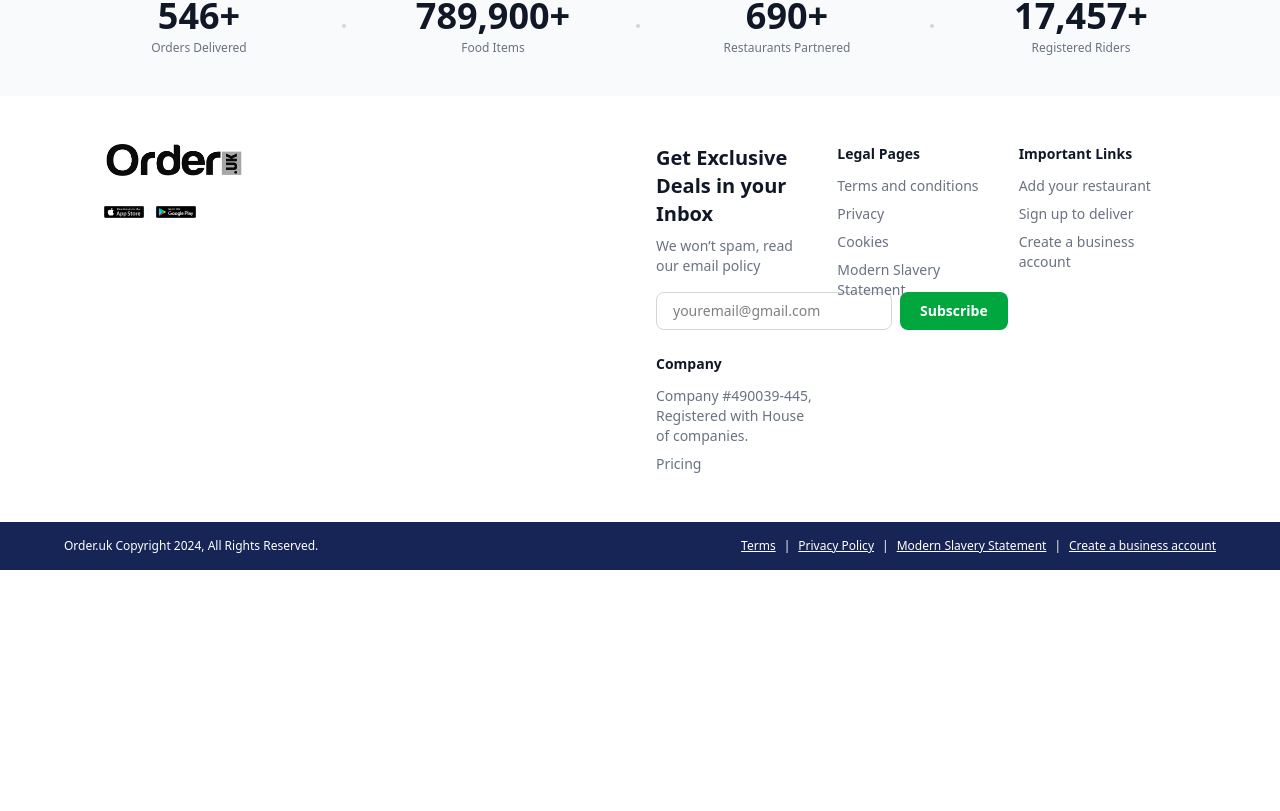
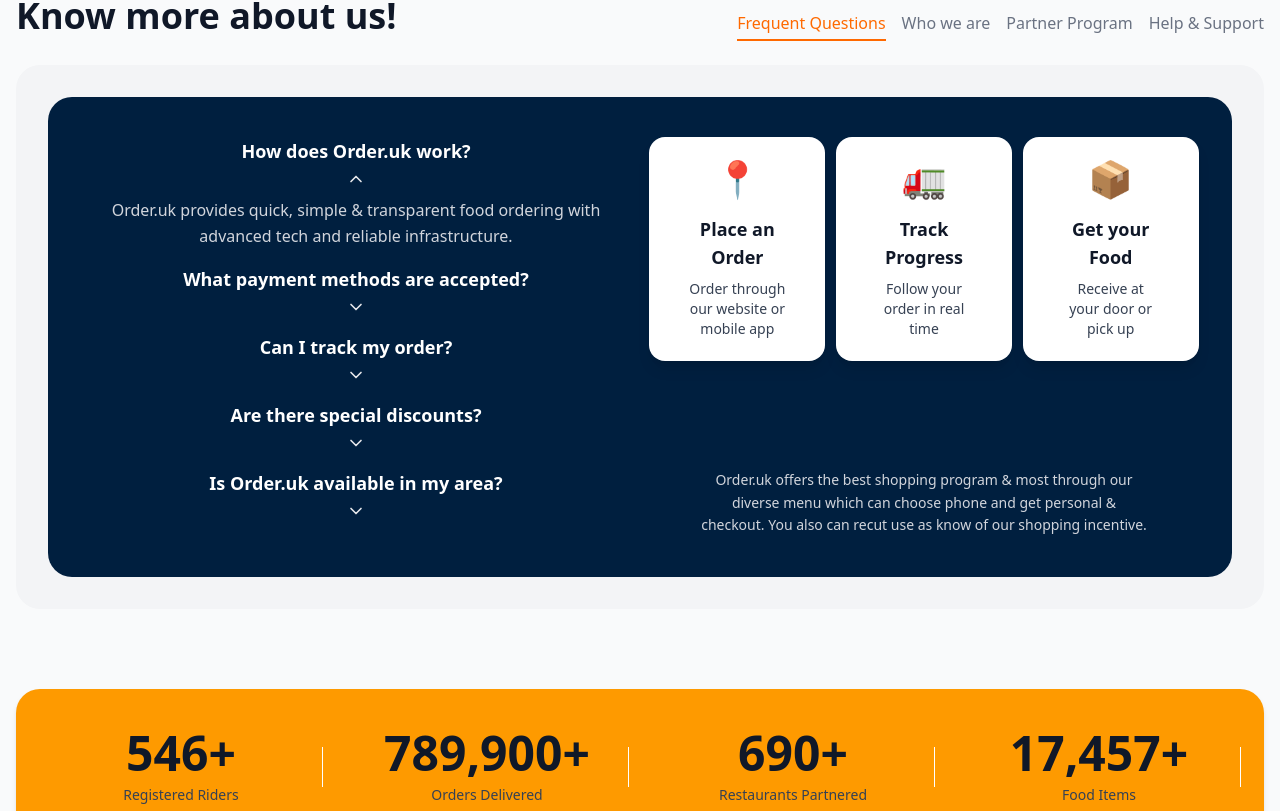
Before and after one commit to hacket41/Webpage-Home, a React (Vite) app: page / in a window 1280 px wide. Shown: the part 2669-3480 px from the top of the page. Before the commit the page ends 3239 px from the top, so only its background shows below. Built offline with nearby package versions, Linux system fonts and the light colour scheme.

Commit message:
Changes to ValueProp; Hero section to be altered

```diff
--- a/package.json
+++ b/package.json
@@ -11,6 +11,7 @@
   },
   "dependencies": {
     "@tailwindcss/vite": "^4.1.13",
+    "lucide-react": "^0.543.0",
     "react": "^19.1.1",
     "react-dom": "^19.1.1",
     "tailwindcss": "^4.1.13"
--- /dev/null
+++ b/src/components/about/AboutStrip.tsx
@@ -0,0 +1,114 @@
+import React, { useState } from 'react';
+import { ChevronDown, ChevronUp } from 'lucide-react';
+
+const AboutStrip = () => {
+  const [expandedQuestion, setExpandedQuestion] = useState(0);
+  const [activeTab, setActiveTab] = useState('faq'); // faq | who | partner | help
+
+  const tabs = [
+    { key: 'faq', label: 'Frequent Questions' },
+    { key: 'who', label: 'Who we are' },
+    { key: 'partner', label: 'Partner Program' },
+    { key: 'help', label: 'Help & Support' },
+  ];
+
+  const faqs = [
+    { q: 'How does Order.uk work?', a: 'Order.uk provides quick, simple & transparent food ordering with advanced tech and reliable infrastructure.' },
+    { q: 'What payment methods are accepted?', a: 'We accept all major credit cards, bank transfers, direct debit, and digital wallets.' },
+    { q: 'Can I track my order?', a: 'Yes, real-time tracking is available on our website and mobile app.' },
+    { q: 'Are there special discounts?', a: 'Yes – check the “Deals” section for ongoing promotions and partner offers.' },
+    { q: 'Is Order.uk available in my area?', a: 'Enter your postcode on the homepage to see available restaurants and riders near you.' },
+  ];
+
+  const infoCards = [
+    { icon: '📍', title: 'Place an Order', subtitle: 'Order through our website or mobile app' },
+    { icon: '🚛', title: 'Track Progress', subtitle: 'Follow your order in real time' },
+    { icon: '📦', title: 'Get your Food', subtitle: 'Receive at your door or pick up' },
+  ];
+
+  return (
+    <section className="px-4 py-10">
+      <div className="flex justify-center">
+        <div className="w-[1250px] max-w-full">
+          {/* Header + Tabs aligned with gray rectangle */}
+          <div className="flex flex-col md:flex-row items-start md:items-baseline justify-between mb-6">
+            <h2 className="text-3xl md:text-4xl font-bold text-gray-900 mb-4 md:mb-0">
+              Know more about us!
+            </h2>
+            <div className="flex gap-4 text-sm md:text-base">
+              {tabs.map((t) => (
+                <button
+                  key={t.key}
+                  onClick={() => setActiveTab(t.key)}
+                  className={`pb-1 border-b-2 transition ${
+                    activeTab === t.key
+                      ? 'text-orange-500 border-orange-500'
+                      : 'text-gray-500 border-transparent hover:text-gray-700'
+                  }`}
+                >
+                  {t.label}
+                </button>
+              ))}
+            </div>
+          </div>
+
+          {/* Centered light gray rectangle */}
+          <div className="bg-gray-100 rounded-3xl p-8 md:p-8">
+            {/* Navy inner section */}
+            <div className="bg-[#001f3f] rounded-3xl p-8 md:p-10 grid lg:grid-cols-2 gap-8 text-white">
+              {/* LEFT – FAQ */}
+              <div className={`${activeTab === 'faq' ? 'block' : 'hidden'}`}>
+                {faqs.map((f, i) => (
+                  <div key={i} className="mb-4">
+                    <button
+                      onClick={() =>
+                        setExpandedQuestion(expandedQuestion === i ? -1 : i)
+                      }
+                      className="w-full flex flex-col items-center text-center"
+                    >
+                      <span className="font-extrabold text-lg">{f.q}</span>
+                      {expandedQuestion === i ? (
+                        <ChevronUp className="h-5 w-5 text-gray-200 mt-1" />
+                      ) : (
+                        <ChevronDown className="h-5 w-5 text-gray-200 mt-1" />
+                      )}
+                    </button>
+                    {expandedQuestion === i && (
+                      <p className="pt-2 text-gray-300 leading-relaxed text-center">
+                        {f.a}
+                      </p>
+                    )}
+                  </div>
+                ))}
+              </div>
+
+              {/* RIGHT – info cards */}
+              <div className="flex flex-col items-center justify-between">
+                <div className="grid grid-cols-1 md:grid-cols-3 gap-6 mb-8 justify-items-center">
+                  {infoCards.map((c, i) => (
+                    <div
+                      key={i}
+                      className="bg-white rounded-2xl p-10 w-44 h-56 flex flex-col items-center justify-center text-center text-gray-900 shadow-lg"
+                    >
+                      <div className="text-4xl mb-4">{c.icon}</div>
+                      <h3 className="font-bold text-lg">{c.title}</h3>
+                      <p className="text-sm text-gray-700 mt-2">{c.subtitle}</p>
+                    </div>
+                  ))}
+                </div>
+
+                <p className="text-sm text-gray-300 leading-relaxed text-center max-w-md">
+                  Order.uk offers the best shopping program & most through our diverse menu
+                  which can choose phone and get personal & checkout. You also can recut use
+                  as know of our shopping incentive.
+                </p>
+              </div>
+            </div>
+          </div>
+        </div>
+      </div>
+    </section>
+  );
+};
+
+export default AboutStrip;
--- a/src/components/header/Header.tsx
+++ b/src/components/header/Header.tsx
@@ -2,21 +2,21 @@
 import Location from "./Location";
 
 const Header: React.FC = () => (
-  <header className="flex items-center px-4 py-3 bg-white shadow-sm relative">
+  <header className="hidden sm:flex items-center px-4 py-3 bg-white shadow-sm relative">
 
-    {/* LEFT – 5 % OFF  (pushed a bit to the right) */}
+    {/* LEFT – 5 % OFF */}
     <div className="ml-6 sm:ml-10 flex items-center gap-2 bg-green-50 border border-green-200 rounded-full px-3 py-1 text-xs text-green-700">
       <span className="font-semibold">Get 5% Off</span>
       <span className="text-green-500">•</span>
       <span>Promo: ORDER5</span>
     </div>
 
-    {/* CENTER – LOCATION  (absolute centre of header) */}
+    {/* CENTER – LOCATION */}
     <div className="absolute left-1/2 -translate-x-1/2">
       <Location />
     </div>
 
-    {/* RIGHT – exact look from the image: 23Items + GBP79.89 */}
+    {/* RIGHT – 23Items + GBP79.89 */}
     <div className="ml-auto flex items-center gap-3 text-sm text-gray-800">
       {/* 23Items badge */}
       <div className="flex items-center gap-1 bg-green-600 text-white rounded-full px-2 py-0.5 text-xs font-bold">
--- a/src/components/stats/StatsStrip.tsx
+++ b/src/components/stats/StatsStrip.tsx
@@ -1,27 +1,40 @@
 import React from 'react';
 
 const stats = [
-  { figure: '546+', label: 'Orders Delivered' },
-  { figure: '789,900+', label: 'Food Items' },
+  { figure: '546+', label: 'Registered Riders' },
+  { figure: '789,900+', label: 'Orders Delivered' },
   { figure: '690+', label: 'Restaurants Partnered' },
-  { figure: '17,457+', label: 'Registered Riders' },
+  { figure: '17,457+', label: 'Food Items' },
 ];
 
 export default function StatsStrip() {
   return (
-    <section className="px-4 py-10 bg-gray-50">
-      <div className="max-w-6xl mx-auto grid grid-cols-2 md:grid-cols-4 gap-6 text-center">
-        {stats.map((s, idx) => (
-          <div key={s.label} className="relative">
-            <p className="text-3xl md:text-4xl font-extrabold text-gray-900">{s.figure}</p>
-            <p className="text-xs text-gray-500 mt-1">{s.label}</p>
-
-            {/* vertical dot separator (hide on last item) */}
-            {idx !== stats.length - 1 && (
-              <span className="hidden md:block absolute top-1/2 -right-3 -translate-y-1/2 w-1 h-1 rounded-full bg-gray-300" />
-            )}
-          </div>
-        ))}
+    <section className="px-4 py-8 md:py-10">
+      <div className="max-w-[1250px] mx-auto bg-amber-500 rounded-3xl px-4 md:px-6 py-8 md:py-10 shadow-md">
+        <div className="grid grid-cols-2 md:grid-cols-4 gap-4 md:gap-6 text-center">
+          {stats.map((s, idx) => (
+            <div
+              key={s.label}
+              className={`
+                relative
+                after:content-['']
+                after:absolute
+                after:top-1/2
+                after:left-full
+                after:-translate-y-1/2
+                after:w-px
+                after:h-10
+                after:bg-white
+                after:hidden
+                md:after:block
+                ${idx === stats.length - 1 ? 'after:hidden' : ''}
+              `}
+            >
+              <p className="text-2xl sm:text-3xl md:text-4xl lg:text-5xl font-bold text-gray-900">{s.figure}</p>
+              <p className="text-xs sm:text-sm md:text-sm text-gray-700 mt-1 md:mt-2">{s.label}</p>
+            </div>
+          ))}
+        </div>
       </div>
     </section>
   );
--- a/src/pages/HomePage.tsx
+++ b/src/pages/HomePage.tsx
@@ -10,6 +10,7 @@
 import StatsStrip from '../components/stats/StatsStrip';
 import SiteFooter from '../components/stats/SiteFooter';
 import FooterCta from '../components/footer-cta/FooterCta';
+import AboutStrip from '../components/about/AboutStrip';
 
 const HomePage: React.FC = () => (
   <div className="min-h-screen bg-gray-50 pb-20 md:pb-0">
@@ -22,6 +23,7 @@
     <BrandStrip />
     <ValueProp />
     <FooterCta />
+    <AboutStrip />
     <StatsStrip />
     <SiteFooter />
   </div>
```
Also changed, not shown: 1 other file (tests, documents, lock files or other folders).
